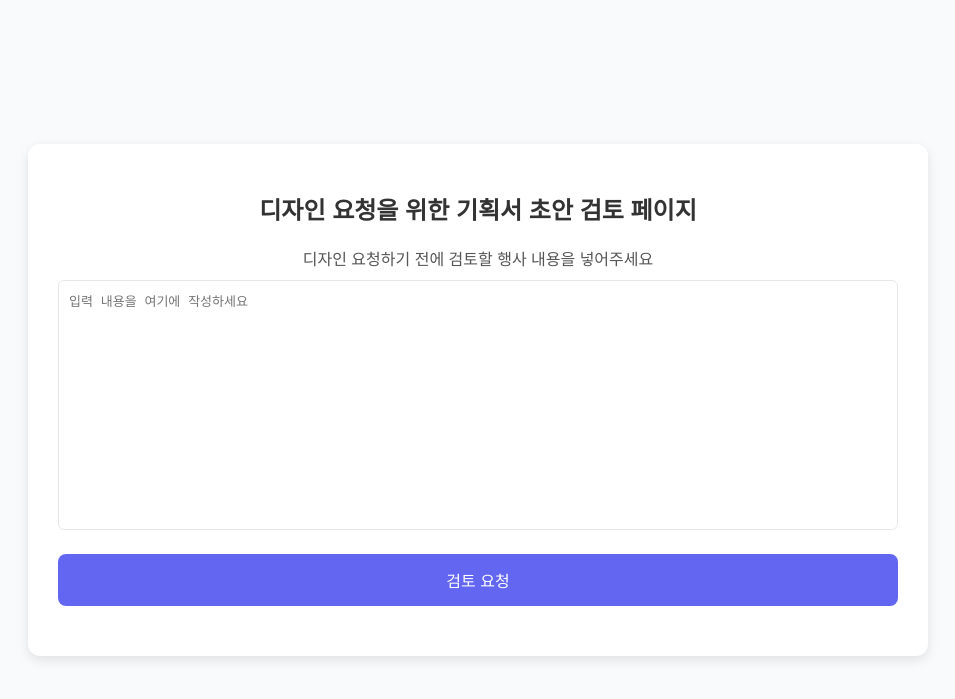
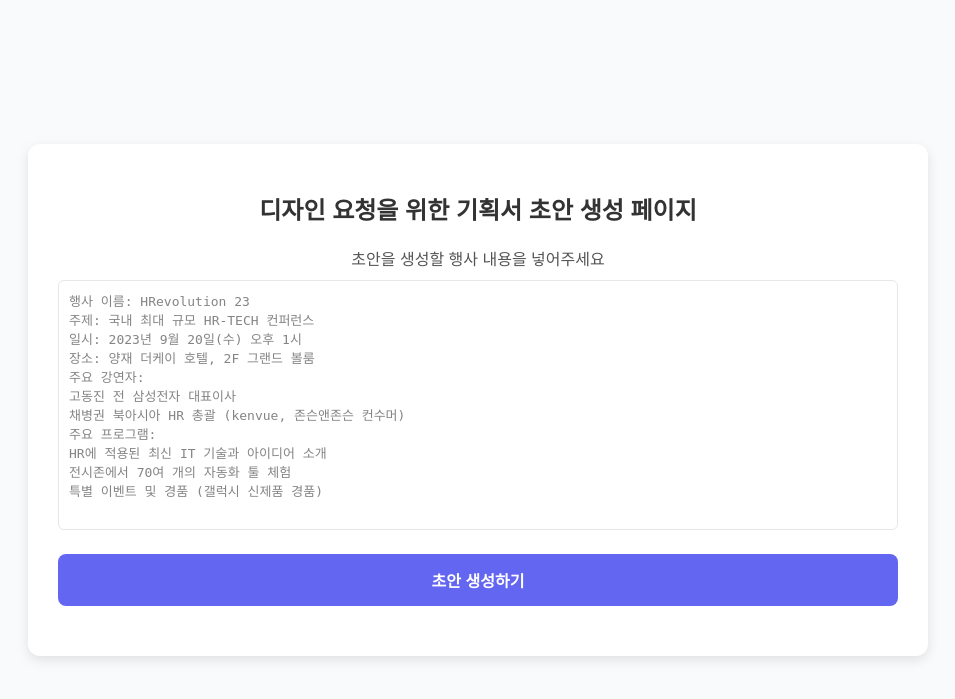
Before and after one commit to christopherhcho/sysp2, a Flask app: page / in a window 1280 px wide. Shown: the top 699 px of the page, without its empty margins (162-1117 px from the left). Run offline with Flask 3, Linux system fonts and the light colour scheme; some web fonts are replaced.

Commit message:
스피너 추가 및 문구 변경

```diff
--- a/templates/index.html
+++ b/templates/index.html
@@ -55,6 +55,17 @@
             margin-bottom: 20px;
             resize: none;
             box-sizing: border-box;
+            color: #333;
+            transition: border-color 0.3s;
+        }
+
+        textarea:focus {
+            border-color: #6366F1;
+        }
+
+        textarea::placeholder {
+            color: #666;
+            opacity: 0.8;
         }
 
         button {
@@ -68,10 +79,44 @@
             width: 100%;
             margin-bottom: 20px;
             box-sizing: border-box;
+            font-weight: bold;
+            position: relative;
         }
 
-        button:hover {
+        button:disabled {
+            background-color: #6366F1; /* 원래 버튼 색상으로 유지 */
+            cursor: not-allowed;
+            opacity: 0.8; /* 버튼을 약간 흐리게 표시 */
+            /* 필요하다면 텍스트 색상을 변경할 수 있습니다 */
+            /* color: rgba(255, 255, 255, 0.7); */
+        }
+
+        button:hover:enabled {
             background-color: #4F46E5;
+        }
+
+        .spinner {
+            display: none;
+            width: 20px;
+            height: 20px;
+            border: 2px solid rgba(255, 255, 255, 0.3);
+            border-radius: 50%;
+            border-top-color: white;
+            animation: spin 1s ease-in-out infinite;
+            position: absolute;
+            top: 50%;
+            left: 50%;
+            transform: translate(-50%, -50%) rotate(0deg);
+        }
+
+        .spinner.active {
+            display: inline-block;
+        }
+
+        @keyframes spin {
+            to {
+                transform: translate(-50%, -50%) rotate(360deg);
+            }
         }
 
         .result {
@@ -92,7 +137,6 @@
             white-space: pre-wrap;
         }
 
-        /* 출력 결과가 없을 때 result 영역 숨김 처리 */
         .hidden {
             display: none;
         }
@@ -100,20 +144,63 @@
 </head>
 <body>
     <div class="container">
-        <h1>디자인 요청을 위한 기획서 초안 검토 페이지</h1>
-        <label for="inputText">디자인 요청하기 전에 검토할 행사 내용을 넣어주세요</label>
-        <textarea id="inputText" placeholder="입력 내용을 여기에 작성하세요"></textarea>
-        <button onclick="submitForm()">검토 요청</button>
+        <h1>디자인 요청을 위한 기획서 초안 생성 페이지</h1>
+        <label for="inputText">초안을 생성할 행사 내용을 넣어주세요</label>
+        <textarea id="inputText" placeholder="행사 이름: HRevolution 23
+주제: 국내 최대 규모 HR-TECH 컨퍼런스
+일시: 2023년 9월 20일(수) 오후 1시
+장소: 양재 더케이 호텔, 2F 그랜드 볼룸
+주요 강연자:
+고동진 전 삼성전자 대표이사
+채병권 북아시아 HR 총괄 (kenvue, 존슨앤존슨 컨수머)
+주요 프로그램:
+HR에 적용된 최신 IT 기술과 아이디어 소개
+전시존에서 70여 개의 자동화 툴 체험
+특별 이벤트 및 경품 (갤럭시 신제품 경품)"></textarea>
+        <button id="submitButton" onclick="submitForm()">
+            <span id="buttonText">초안 생성하기</span>
+            <div id="spinner" class="spinner"></div>
+        </button>
         <div id="resultContainer" class="result hidden">
             <p id="chatgptResult"></p>
         </div>
     </div>
 
     <script>
+        const textarea = document.getElementById('inputText');
+
+        textarea.addEventListener('focus', () => {
+            textarea.placeholder = '';
+        });
+
+        textarea.addEventListener('blur', () => {
+            if (!textarea.value.trim()) {
+                textarea.placeholder = `행사 이름: HRevolution 23
+주제: 국내 최대 규모 HR-TECH 컨퍼런스
+일시: 2023년 9월 20일(수) 오후 1시
+장소: 양재 더케이 호텔, 2F 그랜드 볼룸
+주요 강연자:
+고동진 전 삼성전자 대표이사
+채병권 북아시아 HR 총괄 (kenvue, 존슨앤존슨 컨수머)
+주요 프로그램:
+HR에 적용된 최신 IT 기술과 아이디어 소개
+전시존에서 70여 개의 자동화 툴 체험
+특별 이벤트 및 경품 (갤럭시 신제품 경품)`;
+            }
+        });
+
         function submitForm() {
             const inputText = document.getElementById("inputText").value;
             const resultContainer = document.getElementById("resultContainer");
             const resultElement = document.getElementById("chatgptResult");
+            const submitButton = document.getElementById("submitButton");
+            const spinner = document.getElementById("spinner");
+            const buttonText = document.getElementById('buttonText');
+
+            // 중복 클릭 방지 및 스피너 표시
+            submitButton.disabled = true;
+            spinner.classList.add('active');
+            buttonText.style.visibility = 'hidden';
 
             fetch('/submit', {
                 method: 'POST',
@@ -126,14 +213,19 @@
             .then(data => {
                 if (data.message) {
                     resultElement.textContent = data.message;
-                    resultContainer.classList.remove('hidden');  // 결과가 있을 때 보여줌
+                    resultContainer.classList.remove('hidden');
                 } else {
-                    resultContainer.classList.add('hidden');  // 결과가 없을 때 숨김
+                    resultContainer.classList.add('hidden');
                 }
             })
             .catch(error => {
                 resultElement.textContent = "서버와의 통신에 실패했습니다.";
-                resultContainer.classList.remove('hidden');  // 에러 발생 시에도 결과를 표시
+                resultContainer.classList.remove('hidden');
+            })
+            .finally(() => {
+                submitButton.disabled = false;
+                spinner.classList.remove('active');
+                buttonText.style.visibility = 'visible';
             });
         }
     </script>
```
